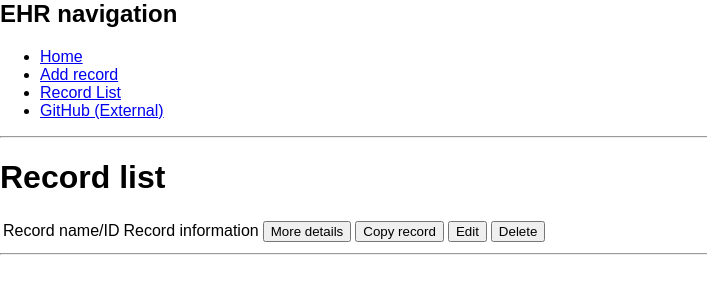
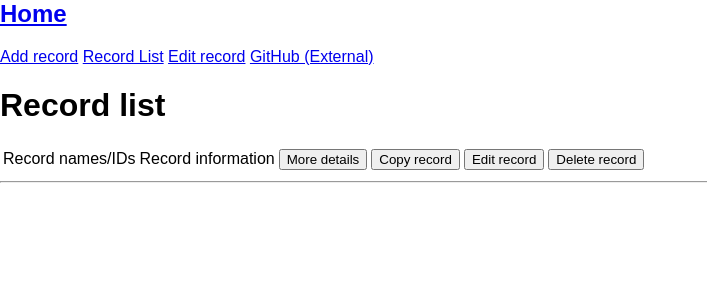
Before and after one commit to nicoaddai/ehr, a PHP site: page /list.php in a window 1280 px wide. Shown: the top 300 px of the page, without its empty margins (0-707 px from the left). Run offline with PHP 8.4, Linux system fonts and the light colour scheme.

Commit message:
Cleaned up web interface template, changed navigation section in it, Still very basic and subject to change.

```diff
--- a/web/add.php
+++ b/web/add.php
@@ -8,8 +8,8 @@
  <main>
   <h1>Add record.</h1>
    <table>
-        <tr><td>Field name</td>
-        <td>Input box</td></tr>
+    <tr><td>Field names</td>
+    <td>Input boxes</td></tr>
     <tr><td><button>Submit</button></td>
     <td><button>Clear</button></td></tr>
    </table>
--- a/web/edit.php
+++ b/web/edit.php
@@ -8,8 +8,8 @@
  <main>
   <h1>Edit record</h1>
    <table>
-        <tr><td>Field name</td>
-        <td>Input box</td></tr>
+    <tr><td>Field names</td>
+    <td>Input boxes</td></tr>
     <tr><td><button>OK</button></td>
     <td><button>Cancel/clear</button></td>
     <td><button>View record details</button></td></tr>
--- a/web/list.php
+++ b/web/list.php
@@ -22,12 +22,12 @@ function myFunction() {
  <main>
   <h1>Record list</h1>
    <table>
-        <tr><td>Record name/ID</td>
+    <tr><td>Record names/IDs</td>
     <td>Record information</td>
     <td><button>More details</button></td>
     <td><button onclick="myFunction()">Copy record</button></td>
-        <td><button>Edit</button></td>
-        <td><button>Delete</button></td>
+    <td><button>Edit record</button></td>
+    <td><button>Delete record</button></td>
    </table>
   <hr>
  </main>
--- a/web/nav.php
+++ b/web/nav.php
@@ -1,10 +1,9 @@
 <html>
-<h2>EHR navigation</h2>
-<ul>
-<li><a href="index.php">Home</a></li>
-<li><a href="add.php">Add record</a></li>
-<li><a href="list.php">Record List</a></li>
-<li><a href="https://github.com/kevangp/ehr" target="_blank">GitHub (External)</a></li>
-</ul>
-<hr>
+ <h2><a href="index.php">Home</a></h2>
+  <nav>
+   <a href="add.php">Add record</a>
+   <a href="list.php">Record List</a>
+   <a href="edit.php">Edit record</a>
+   <a href="https://github.com/kevangp/ehr" target="_blank">GitHub (External)</a>
+  </nav>
 </html>
```
Also changed, not shown: web/details.php (indentation only), web/index.php (indentation only). Lines whose indentation alone changed are shown as unchanged.
